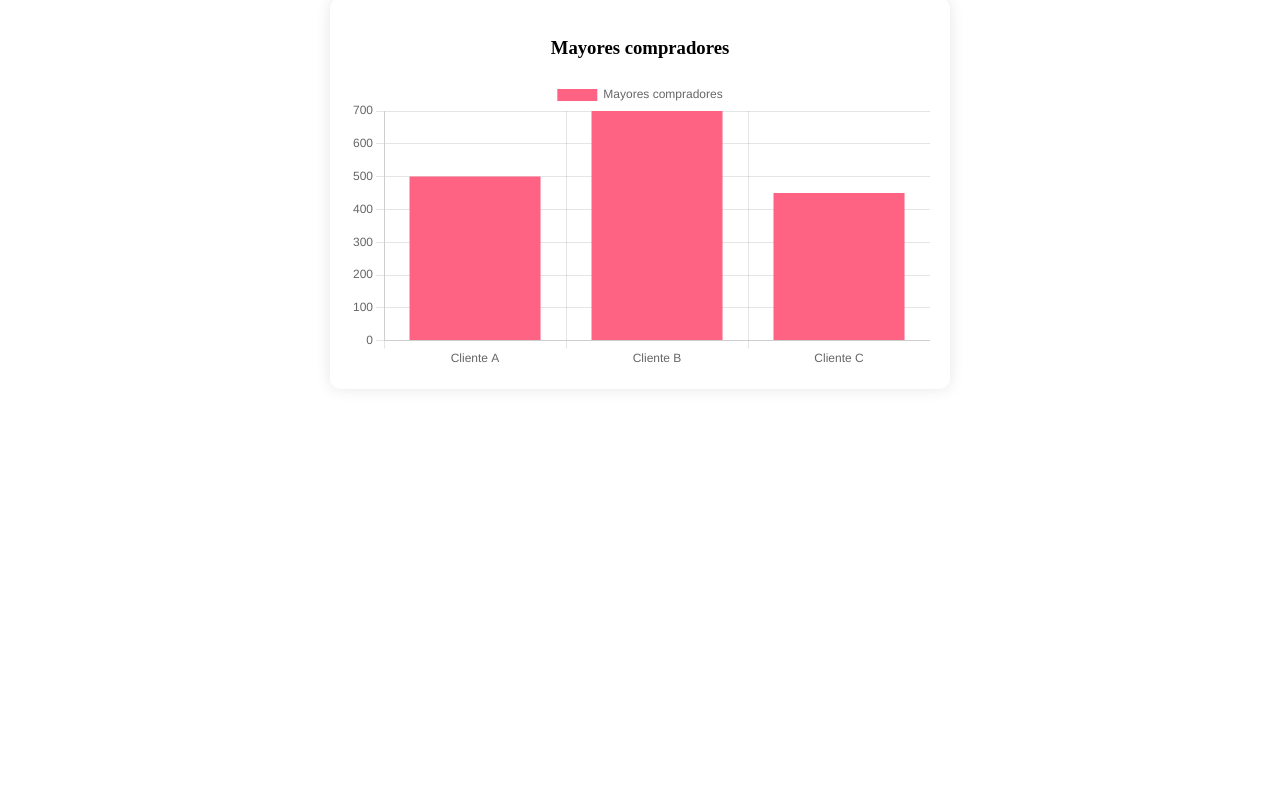
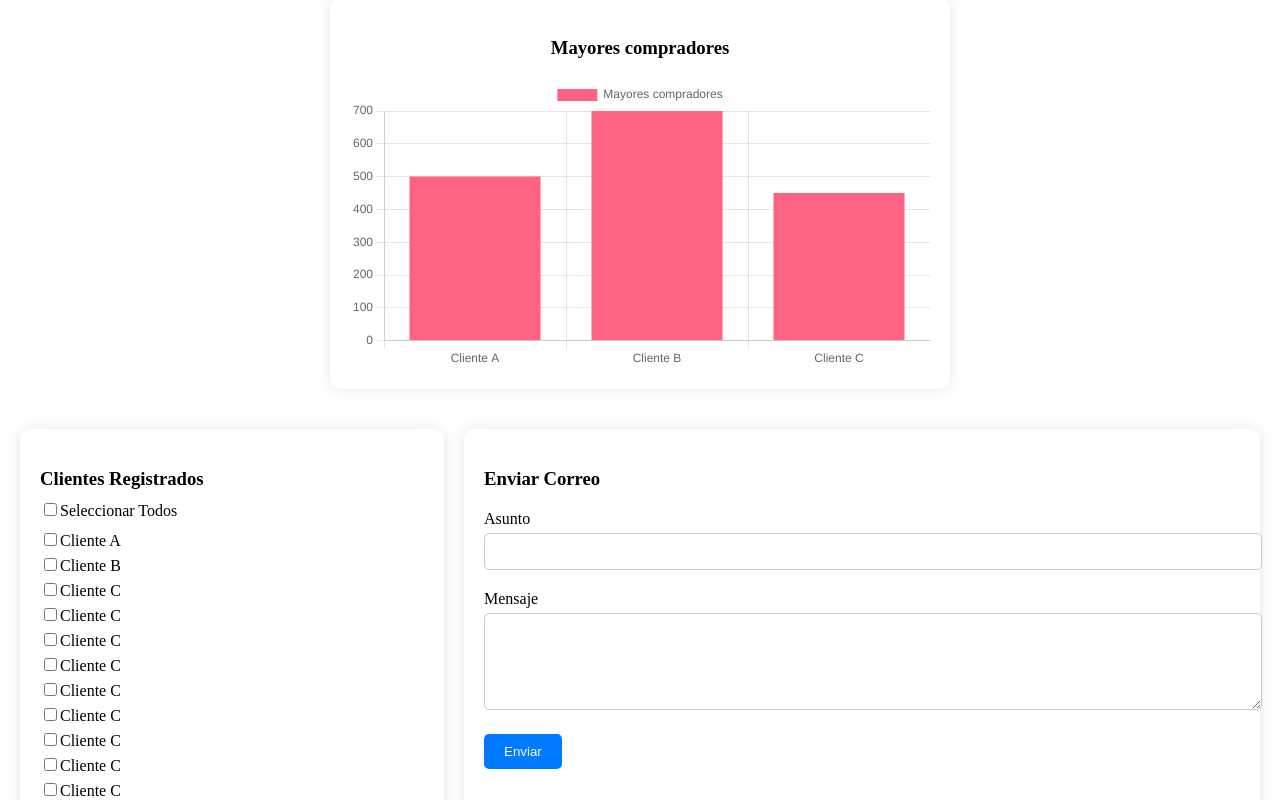
Before and after one commit to mramirezcc/pweb2-final, an Angular app in the folder frontend-angular/angular/entrePaginas/: page / in a window 1280 px wide. Shown: the part 11200-12000 px from the top of the page. Before the commit the page ends 11609 px from the top, so only its background shows below. Built offline with nearby package versions, Linux system fonts and the light colour scheme; a web font is replaced by a local one.

Commit message:
Componente para el envio de correos por parte del vendedor

```diff
--- a/frontend-angular/angular/entrePaginas/src/app/app.component.html
+++ b/frontend-angular/angular/entrePaginas/src/app/app.component.html
@@ -67,3 +67,5 @@
 <app-side-bar></app-side-bar>
 
 <app-vendedor-dash-board></app-vendedor-dash-board>
+
+<app-enviar-mails></app-enviar-mails>
--- a/frontend-angular/angular/entrePaginas/src/app/app.module.ts
+++ b/frontend-angular/angular/entrePaginas/src/app/app.module.ts
@@ -25,6 +25,7 @@ import { VendedorLoginComponent } from './vendedor-login/vendedor-login.componen
 import { VendedorNavbarComponent } from './vendedor-navbar/vendedor-navbar.component';
 import { SideBarComponent } from './side-bar/side-bar.component';
 import { VendedorDashBoardComponent } from './vendedor-dash-board/vendedor-dash-board.component';
+import { EnviarMailsComponent } from './enviar-mails/enviar-mails.component';
 
 @NgModule({
   declarations: [
@@ -50,6 +51,7 @@ import { VendedorDashBoardComponent } from './vendedor-dash-board/vendedor-dash-
     VendedorNavbarComponent,
     SideBarComponent,
     VendedorDashBoardComponent,
+    EnviarMailsComponent,
   ],
   imports: [
     BrowserModule,
--- /dev/null
+++ b/frontend-angular/angular/entrePaginas/src/app/enviar-mails/enviar-mails.component.css
@@ -0,0 +1,89 @@
+.email-container {
+    display: flex;
+    flex-wrap: wrap;
+    gap: 20px;
+    padding: 20px;
+  }
+
+  .clients-menu {
+    flex: 1 1 30%;
+    background: white;
+    border-radius: 10px;
+    box-shadow: 0 0 15px rgba(0, 0, 0, 0.1);
+    padding: 20px;
+    max-height: 400px;
+    overflow-y: auto;
+  }
+
+  .clients-menu h3 {
+    margin-bottom: 10px;
+  }
+
+  .select-all {
+    margin-bottom: 10px;
+  }
+
+  .client-list {
+    display: flex;
+    flex-direction: column;
+  }
+
+  .client-list div {
+    margin-bottom: 5px;
+  }
+
+  .email-form {
+    flex: 1 1 60%;
+    background: white;
+    border-radius: 10px;
+    box-shadow: 0 0 15px rgba(0, 0, 0, 0.1);
+    padding: 20px;
+  }
+
+  .email-form h3 {
+    margin-bottom: 20px;
+  }
+
+  .input-group {
+    margin-bottom: 20px;
+  }
+
+  .input-group label {
+    display: block;
+    margin-bottom: 5px;
+  }
+
+  .input-group input,
+  .input-group textarea {
+    width: 100%;
+    padding: 10px;
+    border: 1px solid #ccc;
+    border-radius: 5px;
+    outline: none;
+    transition: border 0.3s;
+  }
+
+  .input-group input:focus,
+  .input-group textarea:focus {
+    border-color: #007BFF;
+  }
+
+  .send-button {
+    background: #007BFF;
+    color: white;
+    padding: 10px 20px;
+    border: none;
+    border-radius: 5px;
+    cursor: pointer;
+    transition: background 0.3s;
+  }
+
+  .send-button:hover {
+    background: #0056b3;
+  }
+
+  @media (max-width: 768px) {
+    .clients-menu, .email-form {
+      flex: 1 1 100%;
+    }
+  }
--- /dev/null
+++ b/frontend-angular/angular/entrePaginas/src/app/enviar-mails/enviar-mails.component.html
@@ -0,0 +1,28 @@
+<div class="email-container">
+    <div class="clients-menu">
+      <h3>Clientes Registrados</h3>
+      <div class="select-all">
+        <input type="checkbox" id="selectAll" [(ngModel)]="selectAll" (change)="toggleSelectAll()">
+        <label for="selectAll">Seleccionar Todos</label>
+      </div>
+      <div class="client-list">
+        <div *ngFor="let client of clients">
+          <input type="checkbox" [(ngModel)]="client.selected" [id]="client.id">
+          <label [for]="client.id">{{ client.name }}</label>
+        </div>
+      </div>
+    </div>
+
+    <div class="email-form">
+      <h3>Enviar Correo</h3>
+      <div class="input-group">
+        <label for="subject">Asunto</label>
+        <input type="text" id="subject" [(ngModel)]="subject" required>
+      </div>
+      <div class="input-group">
+        <label for="message">Mensaje</label>
+        <textarea id="message" [(ngModel)]="message" rows="5" required></textarea>
+      </div>
+      <button (click)="onSubmit()" class="send-button">Enviar</button>
+    </div>
+  </div>
--- /dev/null
+++ b/frontend-angular/angular/entrePaginas/src/app/enviar-mails/enviar-mails.component.ts
@@ -0,0 +1,51 @@
+import { Component, OnInit } from '@angular/core';
+
+@Component({
+  selector: 'app-enviar-mails',
+  templateUrl: './enviar-mails.component.html',
+  styleUrls: ['./enviar-mails.component.css']
+})
+export class EnviarMailsComponent implements OnInit {
+  clients = [
+    { id: 1, name: 'Cliente A', email: 'clienteA@example.com', selected: false },
+    { id: 2, name: 'Cliente B', email: 'clienteB@example.com', selected: false },
+    { id: 3, name: 'Cliente C', email: 'clienteC@example.com', selected: false },
+    { id: 4, name: 'Cliente C', email: 'clienteC@example.com', selected: false },
+    { id: 5, name: 'Cliente C', email: 'clienteC@example.com', selected: false },
+    { id: 6, name: 'Cliente C', email: 'clienteC@example.com', selected: false },
+    { id: 7, name: 'Cliente C', email: 'clienteC@example.com', selected: false },
+    { id: 8, name: 'Cliente C', email: 'clienteC@example.com', selected: false },
+    { id: 9, name: 'Cliente C', email: 'clienteC@example.com', selected: false },
+    { id: 10, name: 'Cliente C', email: 'clienteC@example.com', selected: false },
+    { id: 11, name: 'Cliente C', email: 'clienteC@example.com', selected: false },
+    { id: 12, name: 'Cliente C', email: 'clienteC@example.com', selected: false },
+    { id: 13, name: 'Cliente C', email: 'clienteC@example.com', selected: false },
+    { id: 14, name: 'Cliente C', email: 'clienteC@example.com', selected: false },
+    { id: 15, name: 'Cliente C', email: 'clienteC@example.com', selected: false },
+    { id: 16, name: 'Cliente C', email: 'clienteC@example.com', selected: false },
+    { id: 17, name: 'Cliente C', email: 'clienteC@example.com', selected: false },
+    { id: 18, name: 'Cliente C', email: 'clienteC@example.com', selected: false },
+
+    // Agrega más clientes según sea necesario
+  ];
+
+  selectAll: boolean = false;
+  subject: string = '';
+  message: string = '';
+
+  ngOnInit(): void {
+  }
+
+  toggleSelectAll() {
+    this.clients.forEach(client => client.selected = this.selectAll);
+  }
+
+  onSubmit() {
+    const selectedClients = this.clients.filter(client => client.selected);
+    console.log({
+      selectedClients,
+      subject: this.subject,
+      message: this.message
+    });
+  }
+}
```
Also changed, not shown: 1 other file (tests, documents, lock files or other folders).
